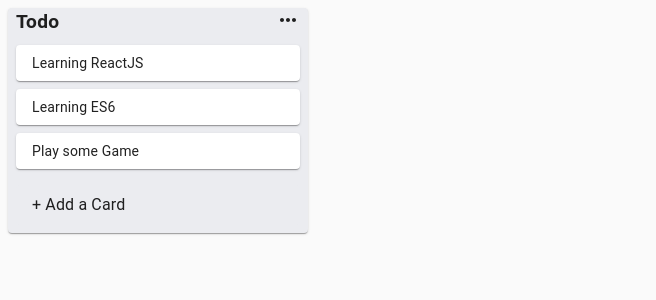
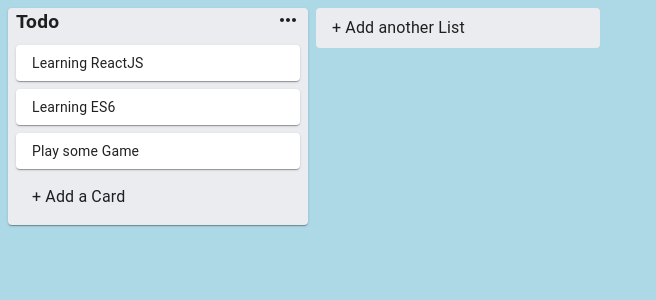
Before and after one commit to taint-29/trello-app, a React (Create React App) app: page / in a window 1280 px wide. Shown: the top 300 px of the page, without its empty margins (0-656 px from the left). Built offline with nearby package versions, Linux system fonts and the light colour scheme.

Commit message:
lesson 7 using context add card end list

```diff
--- a/src/App.js
+++ b/src/App.js
@@ -1,24 +1,71 @@
 import List from "./component/list/List";
 import { useState } from "react";
 import store from './utils/store';
+import { v4 as uuid } from 'uuid';
+import StoreApi from './utils/storeApi';
+import InputContainer from './component/input/InputContainer';
+import { makeStyles } from '@material-ui/core/styles';
+
+const useStyle = makeStyles((theme) => ({
+  root: {
+    display: 'flex',
+    minHeight: '100vh',
+    background: 'lightblue',
+  },
+}));
 
 function App() {
 
   const [data, setData] = useState(store);
+  const classes = useStyle();
 
-  const listId = "list-1";
-  console.log(data.lists[listId]);
+  const addMoreCard = (title, listId) => {
+    const newCardId = uuid();
+    const newCard = {
+      id: newCardId,
+      title,
+    };
+
+    const list = data.lists[listId];
+    list.cards = [...list.cards, newCard];
+
+    const newState = {
+      ...data,
+      lists: {
+        ...data.lists,
+        [listId]: list,
+      },
+    };
+    setData(newState);
+  };
+
+  const addMoreList = (title) => {
+    const newListId = uuid();
+    const newList = {
+      id: newListId,
+      title,
+      cards: [],
+    };
+    const newState = {
+      listIds: [...data.listIds, newListId],
+      lists: {
+        ...data.lists,
+        [newListId]: newList,
+      },
+    };
+    setData(newState);
+  };
 
   return (
-    <div className="App">
-       {
-        data.listIds.map((listId) => {
-          const list = data.lists[listId];
-          console.log(list);
-          return <List list={list} key={listId} />;
-        })
-      }
+    <StoreApi.Provider value={{ addMoreCard, addMoreList }}>
+    <div  className={classes.root}>
+      {data.listIds.map((listId) => {
+        const list = data.lists[listId];
+        return <List list={list} key={listId} />;
+      })}
+      <InputContainer type="list" />
     </div>
+  </StoreApi.Provider>
   );
 }
 
--- a/src/component/Card.js
+++ b/src/component/Card.js
@@ -14,7 +14,7 @@
 
   return (
     <div>
-      <Paper className={classes.card}>{card.content}</Paper>
+      <Paper className={classes.card}>{card.title}</Paper>
     </div>
   );
 }
--- a/src/component/input/InputCard.js
+++ b/src/component/input/InputCard.js
@@ -1,7 +1,8 @@
-import React from 'react';
+import React, { useState, useContext }  from 'react';
 import { Paper, InputBase, Button, IconButton } from '@material-ui/core';
 import ClearIcon from '@material-ui/icons/Clear';
 import { makeStyles, fade } from '@material-ui/core/styles';
+import storeApi from '../../utils/storeApi';
 
 const useStyle = makeStyles((theme) => ({
   card: {
@@ -23,26 +24,52 @@
   },
 }));
 
-export default function InputCard({ setOpen }) {
+export default function InputCard({ setOpen, listId , type}) {
   const classes = useStyle();
+  const { addMoreCard, addMoreList } = useContext(storeApi);
+  const [title, setTitle] = useState('');
+
+  const handleOnChange = (e) => {
+    setTitle(e.target.value);
+  };
+
+  const handleBtnConfirm = () => {
+    if (type === 'card') {
+        addMoreCard(title, listId);
+        setTitle('');
+        setOpen(false);
+    } else {
+        addMoreList(title);
+        setTitle('');
+        setOpen(false);
+    }
+  };
+
+
   return (
     <div>
       <div>
         <Paper className={classes.card}>
           <InputBase
+            onChange={handleOnChange}
             multiline
             onBlur={() => setOpen(false)}
             fullWidth
             inputProps={{
               className: classes.input,
             }}
-            placeholder="Enter a title of this card.."
+            value={title}
+            placeholder={
+              type === 'card'
+                ? 'Enter a title of this card..'
+                : 'Enter list title...'
+            }
           />
         </Paper>
       </div>
       <div className={classes.confirm}>
-        <Button className={classes.btnConfirm} onClick={() => setOpen(false)}>
-          Add Card
+        <Button className={classes.btnConfirm} onClick={handleBtnConfirm}>
+        {type === 'card' ? 'Add Card' : 'Add List'}
         </Button>
         <IconButton onClick={() => setOpen(false)}>
           <ClearIcon />
--- a/src/component/input/InputContainer.js
+++ b/src/component/input/InputContainer.js
@@ -5,7 +5,8 @@
 
 const useStyle = makeStyles((theme) => ({
   root: {
-    marginTop: theme.spacing(2),
+    width: '300px',
+    marginTop: theme.spacing(1),
   },
   addCard: {
     padding: theme.spacing(1, 1, 1, 2),
@@ -17,13 +18,13 @@
   },
 }));
 
-export default function InputContainer() {
+export default function InputContainer({ listId, type  }) {
   const classes = useStyle();
   const [open, setOpen] = useState(false);
   return (
     <div className={classes.root}>
       <Collapse in={open}>
-        <InputCard setOpen={setOpen} />
+        <InputCard setOpen={setOpen} listId={listId} type={type} />
       </Collapse>
       <Collapse in={!open}>
         <Paper
@@ -31,7 +32,9 @@
           elevation={0}
           onClick={() => setOpen(!open)}
         >
-          <Typography>+ Add a Card</Typography>
+        <Typography>
+            {type === 'card' ? '+ Add a Card' : '+ Add another List'}
+          </Typography>
         </Paper>
       </Collapse>
     </div>
--- a/src/component/list/List.js
+++ b/src/component/list/List.js
@@ -24,7 +24,7 @@
         {list.cards.map((card) => (
           <Card key={card.id} card={card} />
         ))}
-        <InputContainer/>
+        <InputContainer listId={list.id} type="card" />
       </Paper>
     </div>
   );
--- a/src/utils/store.js
+++ b/src/utils/store.js
@@ -1,15 +1,15 @@
 const cards = [
     {
       id: 'card-1',
-      content: 'Learning ReactJS',
+      title: 'Learning ReactJS',
     },
     {
       id: 'card-2',
-      content: 'Learning ES6',
+      title: 'Learning ES6',
     },
     {
       id: 'card-3',
-      content: 'Play some Game',
+      title: 'Play some Game',
     },
   ];
 
--- /dev/null
+++ b/src/utils/storeApi.js
@@ -0,0 +1,2 @@
+import React from 'react';
+export default React.createContext(null);
```
